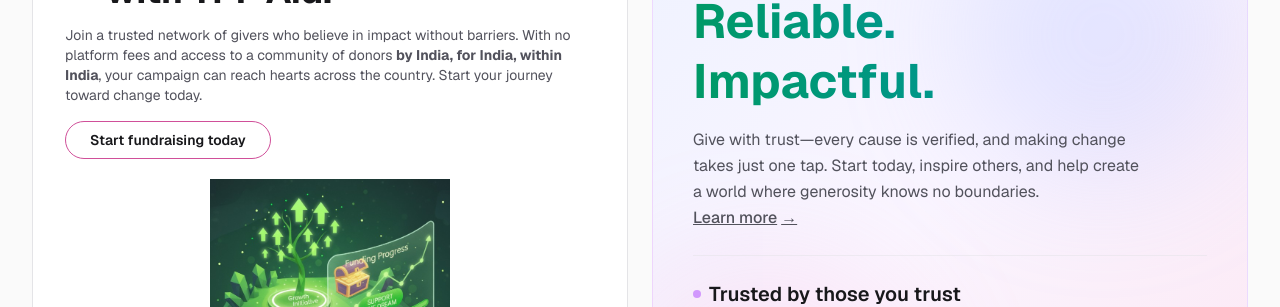
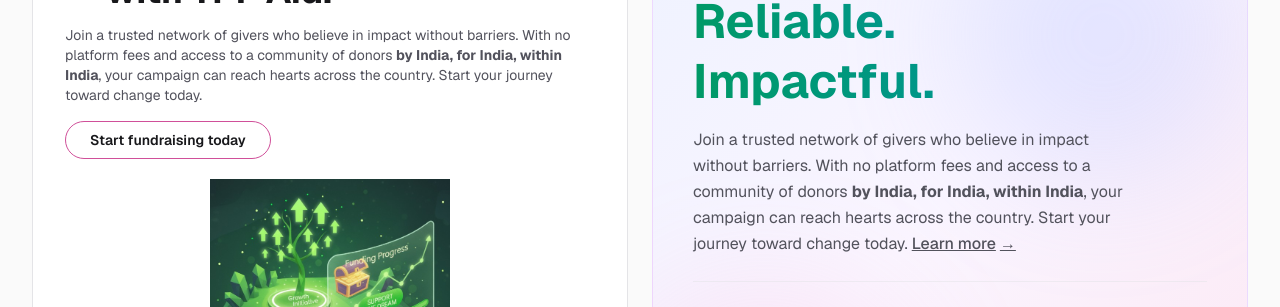
Before and after one commit to Akshi1277/tpf_frontend, a Next.js app: page / in a window 1280 px wide. Shown: the part 4740-5047 px from the top of the page. Built offline with nearby package versions, Linux system fonts and the light colour scheme; no server answers.

Commit message:
update PulseSection.jsx

```diff
--- a/src/components/home/PulseSection.jsx
+++ b/src/components/home/PulseSection.jsx
@@ -125,8 +125,7 @@ useEffect(() => {
 </h3>
 
     <p className={`text-base ${COLORS.neutralBody} max-w-md leading-relaxed`}>
-      Give with trust—every cause is verified, and making change takes just one tap.
-Start today, inspire others, and help create a world where generosity knows no boundaries.{' '}
+    Join a trusted network of givers who believe in impact without barriers. With no platform fees and access to a community of donors <span className='font-bold'>by India, for India, within India</span>, your campaign can reach hearts across the country. Start your journey toward change today.{' '}
       <span className="underline cursor-pointer hover:text-purple-600 dark:hover:text-emerald-400 transition-colors inline-flex items-center gap-1 group font-medium">
         Learn more
         <span className="inline-block transition-transform group-hover:translate-x-1">→</span>
```
